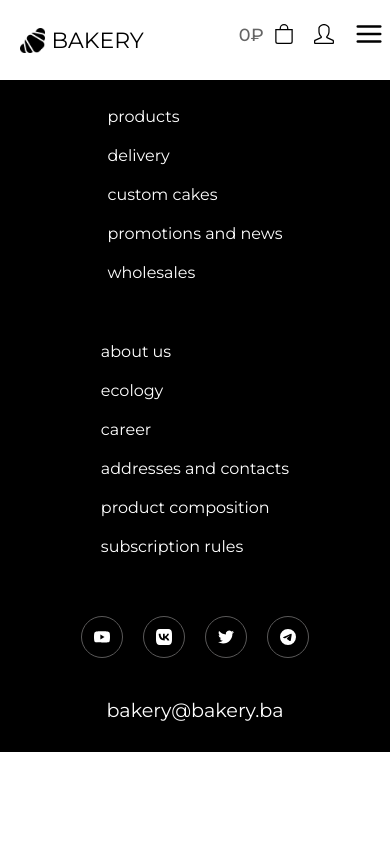
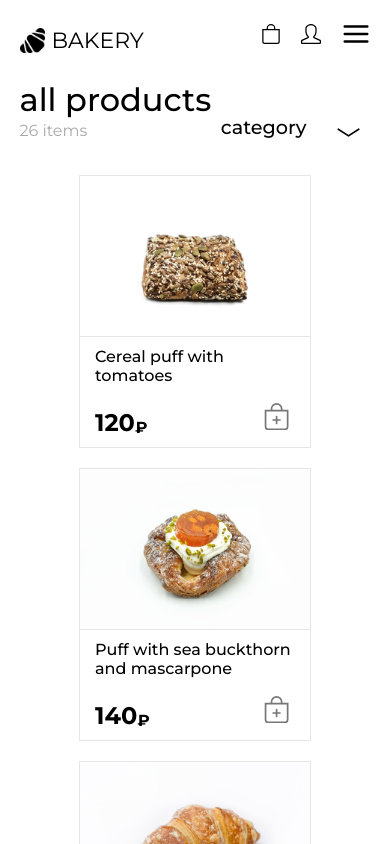
Before and after one commit to msurprised/bakery, a React (Create React App) app: page /cart in a window 390 px wide. Shown: the top 844 px of the page. Built offline with nearby package versions, Linux system fonts and the light colour scheme; a web font is replaced by a local one.

Commit message:
adapted for mobile

```diff
--- a/src/App.js
+++ b/src/App.js
@@ -19,6 +19,7 @@ const App = () => {
           <Route path="/" element={<Home />} />
           <Route path="/about" element={<Shop />} />
           <Route path="/shop" element={<Shop />} />
+          <Route path="/cart" element={<Shop />} />
         </Routes>
       </main>
       <Footer />
--- a/src/components/Card/Card.module.scss
+++ b/src/components/Card/Card.module.scss
@@ -1,6 +1,6 @@
 .mainContainer {
   position: relative;
-  width: 250px;
+  width: 230px;
   height: fit-content;
   // margin-bottom: 20px;
   border: 1px solid rgb(231, 229, 229);
@@ -16,13 +16,15 @@
 .description {
   position: absolute;
   opacity: 0;
+  top:0;
+  left: 0;
   padding: 10px;
   display: flex;
   align-items: center;
   justify-content: center;
   text-align: center;
-  width: 230px;
-  height: 161px;
+  width: 210px;
+  height: 141px;
   font-weight: 500;
   background-color: rgba($color: #000000, $alpha: 0.5);
   font-size: 0.8rem;
@@ -39,7 +41,7 @@
 
 .imgWrap {
   width: 100%;
-  height: 180px;
+  height: 160px;
   overflow: hidden;
   border-bottom: 1px solid rgb(231, 229, 229);
 
@@ -50,7 +52,7 @@
 }
 
 .cardInfo {
-  height: 80px;
+  height: 90px;
   display: flex;
   flex-direction: column;
   justify-content: space-between;
@@ -59,7 +61,7 @@
 }
 
 .cardName {
-  font-size: 1.1rem;
+  font-size: 1rem;
   font-weight: 500;
 }
 
--- a/src/components/Card/index.js
+++ b/src/components/Card/index.js
@@ -16,21 +16,23 @@ const Card = (props) => {
   };
 
   useEffect(() => {
-    for (let cartItem of cartItems) {
-      if (cartItem.id === props.item.id) {
-        setIsOrdered(true);
-        return
-      } else {
-        setIsOrdered(false);
+    if (cartItems.length === 0) {
+      setIsOrdered(false);
+    } else {
+      for (let cartItem of cartItems) {
+        if (cartItem.id === props.item.id) {
+          setIsOrdered(true);
+          return;
+        } else {
+          setIsOrdered(false);
+        }
       }
     }
-  }, [props.item, cartItems]);
+  }, [cartItems, props.item]);
 
   return (
     <div className={style.mainContainer}>
-      <div className={style.description}>
-        {props.item.description}
-      </div>
+      <div className={style.description}>{props.item.description}</div>
       <div className={style.imgWrap}>
         <img src={props.item.url} alt={props.item.name} />
       </div>
--- a/src/components/CartVidget/Cart.module.scss
+++ b/src/components/CartVidget/Cart.module.scss
@@ -42,7 +42,7 @@
   margin-top: 10px;
   margin-bottom: 10px;
   height: fit-content;
-  max-height: 200px;
+  max-height: 220px;
   overflow-y: auto;
 }
 
--- a/src/components/CartVidget/index.js
+++ b/src/components/CartVidget/index.js
@@ -1,5 +1,7 @@
-import React, { useEffect, useState } from "react";
-import { useSelector } from "react-redux";
+import React, { useEffect, useRef, useState } from "react";
+import { useSelector, useDispatch } from "react-redux";
+
+import { toggleCartDisplay } from "../../store/cartSlice";
 
 import VidgetItem from "../VidgetItem";
 import style from "./Cart.module.scss";
@@ -10,6 +12,26 @@ const CartVidget = () => {
   const cartItems = useSelector((state) => state.cart.cartItems);
   const cartDisplay = useSelector((state) => state.cart.display);
   const totalPrice = useSelector((state) => state.cart.totalPrice);
+  const dispatch = useDispatch();
+  const vidgetRef = useRef(null);
+
+  const handleClick = (event) => {
+    if (!vidgetRef.current.contains(event.target)) {
+      // console.log(event.target)
+      dispatch(toggleCartDisplay());
+    }
+  };
+
+  useEffect(() => {
+    if (cartDisplay) {
+      document.addEventListener("click", handleClick, { capture: true });
+    }
+
+    return () => {
+      document.removeEventListener("click", handleClick, { capture: true });
+    };
+  }, [cartDisplay]);
+
 
   useEffect(() => {
     let amount = 0;
@@ -25,6 +47,7 @@ const CartVidget = () => {
       className={`${style.mainContainer} ${
         cartDisplay ? "" : style.mainContainerhidden
       }`}
+      ref={vidgetRef}
     >
       <div className={style.titleWrap}>
         <div className={style.title}>cart</div>
--- a/src/components/Catalog/Catalog.module.scss
+++ b/src/components/Catalog/Catalog.module.scss
@@ -1,19 +1,24 @@
 .mainContainer {
-  padding-top: 30px;
+  margin-top: 30px;
   height: fit-content;
   width: 100%;
   max-width: 1300px;
-  margin: auto;
+  margin-left: auto;
+  margin-right: auto;
   display: flex;
+  justify-items: center;
 
   @media screen and (max-width: 1450px) {
     width: 90%;
+  }
+  @media screen and (max-width: 500px) {
+    margin-top: 0px;
   }
 }
 
 .filtersContainer {
   height: fit-content;
-  width: 240px;
+  width: 200px;
   display: flex;
   flex-direction: column;
   font-weight: 500;
@@ -21,35 +26,45 @@
 
   ul {
     list-style: none;
-    padding: 12px 0px 12px 0;
+    padding: 12px 0px 22px 0;
+    margin-bottom: 10px;
     border-bottom: 1px solid rgb(171, 170, 170);
     color: rgb(95, 94, 94);
     font-size: 1.1rem;
   }
 
   li:not(:last-of-type) {
-    padding-bottom: 10px;
+    padding-bottom: 20px;
+  }
+
+  @media screen and (max-width: 1024px) {
+    display: none;
   }
 }
 
 .filter {
-  padding: 12px 0px 12px 0;
+  padding: 12px 0px 2px 0;
   width: 100%;
   display: flex;
   justify-content: space-between;
-  align-items: center;
+  align-items: flex-start;
+  margin-bottom: 10px;
   border-bottom: 1px solid rgb(171, 170, 170);
   cursor: pointer;
 
-  &:last-of-type{
+  &:last-of-type {
     border-bottom: none;
     font-weight: 400;
     font-size: 1.2rem;
   }
 }
 
+.filterName {
+  padding-right: 40px;
+  margin-top: -10px;
+}
+
 .filterBtn {
-  margin-top: 15px;
   padding-right: 10px;
   transform-origin: 10px 6px;
   transition: 0.1s ease;
@@ -63,6 +78,7 @@
   display: none;
 
   li {
+    list-style: none;
     cursor: pointer;
 
     &:hover {
@@ -76,8 +92,12 @@
 }
 
 .catalogContainer {
-  flex: 1;
+  width: 100%;
   margin-left: 40px;
+
+  @media screen and (max-width: 1024px) {
+    margin-left: 0px;
+  }
 }
 
 .titleHeader {
@@ -85,21 +105,94 @@
   font-weight: 500;
   margin-bottom: -8px;
   margin-right: 15px;
+
+  @media screen and (max-width: 500px) {
+    font-size: 2rem;
+  }
 }
 .catalogTitle {
   display: flex;
   align-items: flex-end;
+
+  @media screen and (max-width: 500px) {
+    display: block;
+    margin-bottom: -20px;
+  }
 }
 
 .titleAmount {
+  margin-top: 10px;
   color: rgb(171, 170, 170);
+}
+
+.filterBtnWrap {
+  display: none;
+  font-size: 1.5rem;
+  font-weight: 500;
+
+  aside {
+    margin-right: 30px;
+    margin-top: -22px;
+    font-size: 1.2rem;
+  }
+
+  @media screen and (max-width: 1024px) {
+    display: flex;
+    align-items: center;
+    margin-top: -15px;
+    justify-content: flex-end;
+  }
+}
+
+.mobileSelector {
+  display: none;
+
+  ul {
+    list-style: none;
+    display: flex;
+    width: 100%;
+    justify-content: space-around;
+    padding-top: 20px;
+    font-size: 1.2rem;
+    font-weight: 500;
+
+    li {
+      cursor: pointer;
+      color: rgb(184, 184, 184);
+
+      &:hover {
+        color: #c9ada7;
+      }
+    }
+  }
+}
+
+.mobileSelectorVisible {
+  display: block;
+
+  @media screen and (min-width: 1025px) {
+    display: none;
+  }
 }
 
 .itemsWrap {
   width: 100%;
+  justify-items: center;
   height: fit-content;
   padding-top: 20px;
   display: grid;
   grid-template-columns: repeat(4, 1fr);
   gap: 20px;
+
+  @media screen and (max-width: 1300px) {
+    grid-template-columns: repeat(3, 1fr);
+  }
+
+  @media screen and (max-width: 860px) {
+    grid-template-columns: repeat(2, 1fr);
+  }
+
+  @media screen and (max-width: 535px) {
+    grid-template-columns: 1fr;
+  }
 }
--- a/src/components/Catalog/index.js
+++ b/src/components/Catalog/index.js
@@ -64,8 +64,34 @@ const Catalog = () => {
       </div>
       <div className={style.catalogContainer}>
         <div className={style.catalogTitle}>
-          <div className={style.titleHeader}>{filter ? filter : 'all products'}</div>
+          <div className={style.titleHeader}>
+            {filter ? filter : "all products"}
+          </div>
           <div className={style.titleAmount}>{amount} items</div>
+        </div>
+        <div className={style.filterBtnWrap}
+        onClick={toggle}>
+          <aside>category</aside>
+          <div
+            className={`${style.filterBtn} ${
+              selectorDisplay ? style.filterBtnRotated : ""
+            }`}
+          >
+            ﹀
+          </div>
+        </div>
+        <div
+          className={`${style.mobileSelector} ${
+            selectorDisplay ? style.mobileSelectorVisible : ""
+          }`}
+        >
+          <ul>
+            <li onClick={resetFilter}>all</li>
+            <li onClick={chooseFilter}>cake</li>
+            <li onClick={chooseFilter}>cookie</li>
+            <li onClick={chooseFilter}>bread</li>
+            <li onClick={chooseFilter}>puff</li>
+          </ul>
         </div>
         <div className={style.itemsWrap}>
           {filter
--- a/src/components/Navbar/Navbar.module.scss
+++ b/src/components/Navbar/Navbar.module.scss
@@ -94,6 +94,10 @@
     display: flex;
     margin-left: 50px;
     font-size: 20px;
+
+    @media screen and (max-width:400px) {
+      margin-left: 0;
+    }
   }
 
   li {
@@ -131,7 +135,6 @@
   translate: 0;
   transition: opacity 0.2s ease, translate 0.2s ease;
   display: flex;
-
 }
 
 .totalPriceHidden {
@@ -140,3 +143,34 @@
   opacity: 0;
   transition: 0.2s ease;
 }
+
+.bagFilled {
+
+  @keyframes jump {
+    0% {
+      translate: 0 0;
+      color: #c9ada7;
+    }
+    25% {
+      translate: 0 -10px;
+      color: #c9ada7;
+
+    }
+    50% {
+      translate: 0 5px;
+      color: #c9ada7;
+
+    }
+    75% {
+      translate: 0 -10px;
+      color: #c9ada7;
+
+    }
+    100% {
+      translate: 0 0;
+      color: #000;
+    }
+  }
+
+  animation: jump 0.5s;
+}
--- a/src/components/Navbar/index.js
+++ b/src/components/Navbar/index.js
@@ -27,7 +27,7 @@ const Navbar = () => {
       }`}
     >
       <nav>
-        <CartVidget />
+        {isVidgetShowed ? <CartVidget /> : null}
         <div className={style.leftNav}>
           <img
             width={30}
@@ -54,8 +54,9 @@ const Navbar = () => {
           <ul className={style.navIcons}>
             <li className={style.price}
             onClick={() => dispath(toggleCartDisplay())}>
-              <div className={`${style.totalPrice} ${isVidgetShowed ? style.totalPriceHidden : ''}`}>{totalPrice}₽</div>
-              <BsBag />
+              {totalPrice > 0 ? <div className={`${style.totalPrice} ${isVidgetShowed ? style.totalPriceHidden : ''}`}>{totalPrice}₽</div> : null }
+
+              <div className={`${totalPrice > 0 ? style.bagFilled : ''}`}><BsBag /></div>
             </li>
             <li>
               <SlUser />
--- a/src/components/VidgetItem/VidgetItem.module.scss
+++ b/src/components/VidgetItem/VidgetItem.module.scss
@@ -4,6 +4,7 @@
     grid-template-columns: 1fr 3fr;
     background-color: #fff;
     align-items: center;
+    height: 110px;
 }
 
 .deleteBtn {
```
